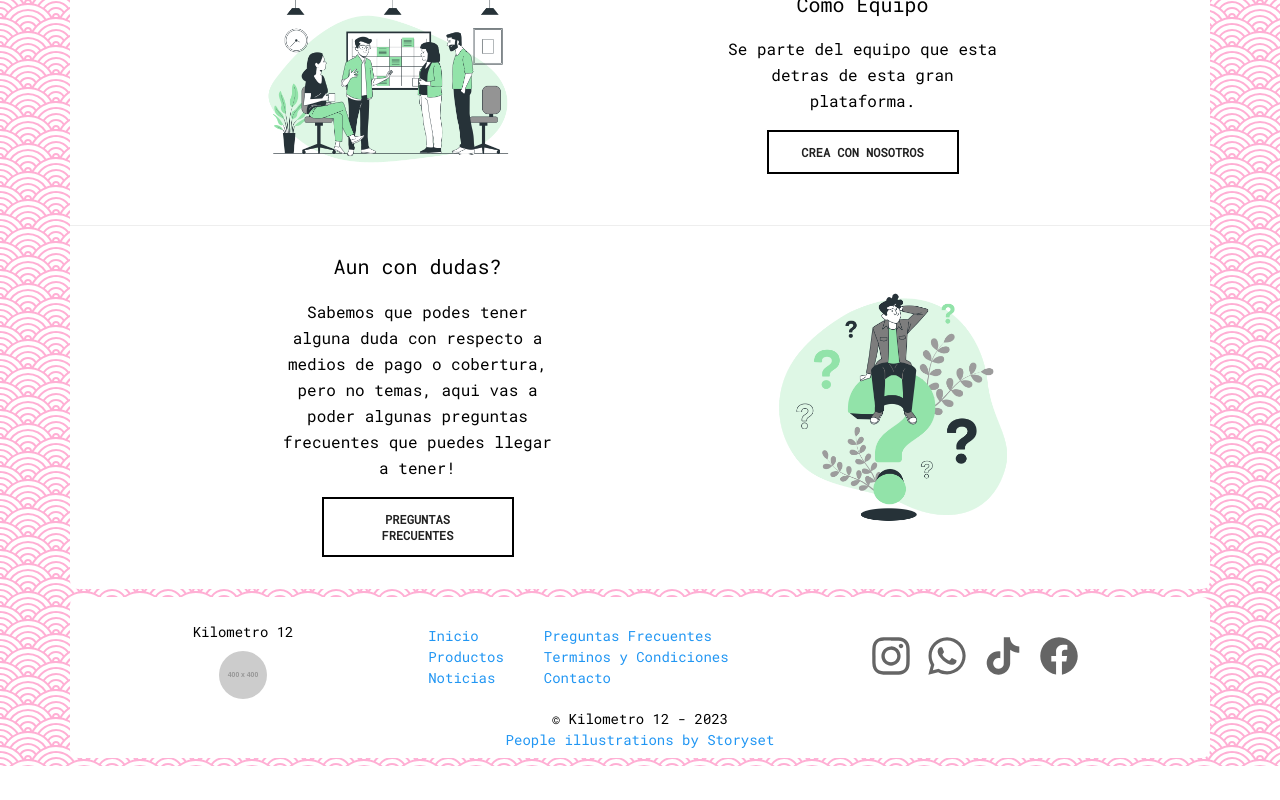
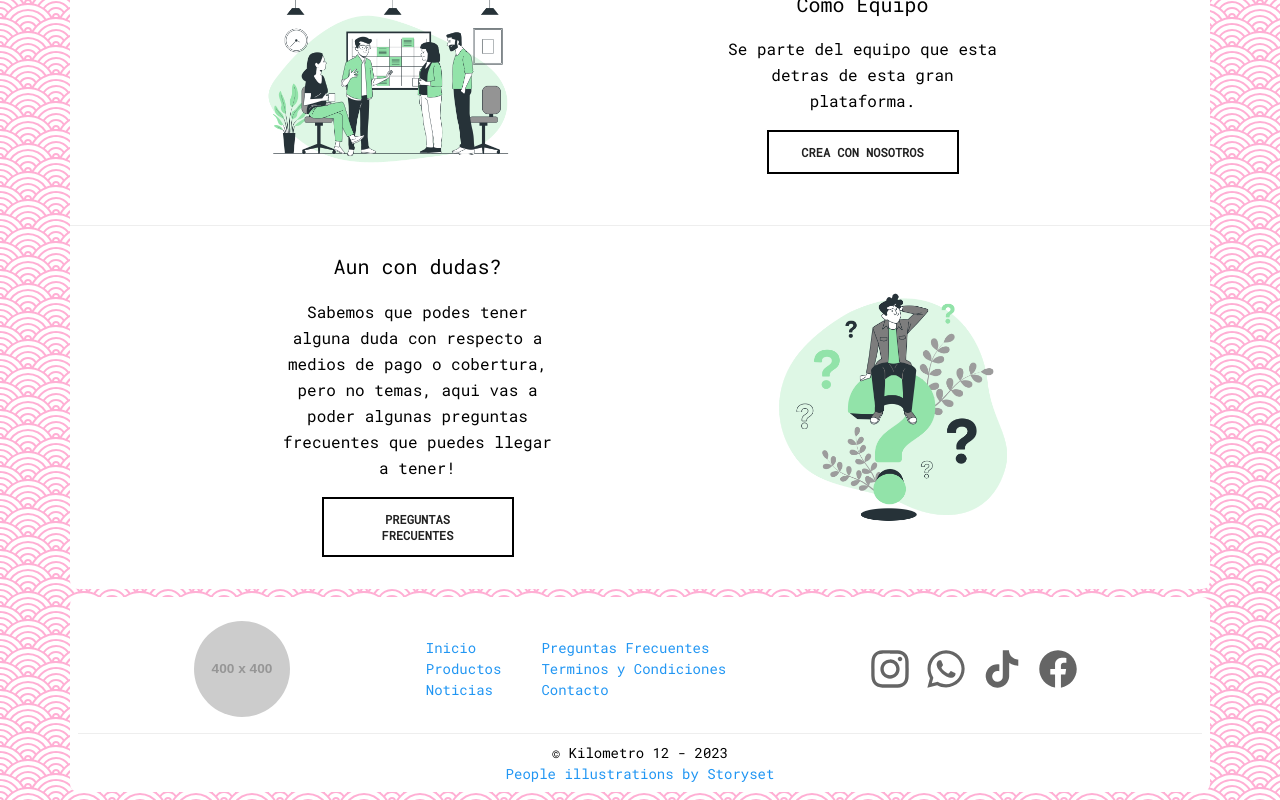
Before and after one commit to kmdz12/market, a React (Vite) app in the folder client/: page / in a window 1280 px wide. Shown: the part 2209-3009 px from the top of the page. Before the commit the page ends 2975 px from the top, so only its background shows below. Built offline with nearby package versions, Linux system fonts and the light colour scheme.

Commit message:
refactor: remove several useless rules

```diff
--- a/client/src/components/Footer/footer.component.jsx
+++ b/client/src/components/Footer/footer.component.jsx
@@ -11,19 +11,18 @@ function FooterComponent() {
             {/* Sub Container */}
             <div className="flex flex-col md:flex-row md:justify-evenly">
                 {/* Name & Logo Container */}
-                <div className="flex flex-row-reverse justify-evenly items-center my-2 md:flex-col">
-                    <Typography variant="small" className="text-center my-2">Kilometro 12</Typography>
-                    <img className="h-12 w-12 rounded-full object-cover object-center" src="https://placehold.co/400" alt="logo" />
+                <div className="flex my-4 justify-center">
+                    <img className="h-24 w-24 rounded-full object-cover object-center" src="https://placehold.co/400" alt="logo" />
                 </div>
 
                 {/* Links Container */}
-                <div className="flex flex-col items-center md:flex-row md:justify-around">
-                    <div className="md:my-5">
+                <div className="flex flex-col items-center md:flex-row">
+                    <div className="">
                         <Typography className="text-center md:px-5 md:text-left" variant="small" color="blue"><a href="#">Inicio</a></Typography>
                         <Typography className="text-center md:px-5 md:text-left" variant="small" color="blue"><a href="#">Productos</a></Typography>
                         <Typography className="text-center md:px-5 md:text-left" variant="small" color="blue"><a href="#">Noticias</a></Typography>
                     </div>
-                    <div className="md:my-5">
+                    <div className="">
                         <Typography className="text-center md:px-5 md:text-left" variant="small" color="blue"><a href="#">Preguntas Frecuentes</a></Typography>
                         <Typography className="text-center md:px-5 md:text-left" variant="small" color="blue"><a href="#">Terminos y Condiciones</a></Typography>
                         <Typography className="text-center md:px-5 md:text-left" variant="small" color="blue"><a href="#">Contacto</a></Typography>
@@ -51,8 +50,10 @@ function FooterComponent() {
 
             </div>
 
+            <hr />
+
             {/* Copyright/Credits Container */}
-            <div className="flex w-full flex-col items-center align-center">
+            <div className="flex w-full flex-col items-center align-center mt-2">
                 <Typography variant="small">&copy; Kilometro 12 - 2023</Typography>
                 <Typography variant="small" color="blue"><a href="https://storyset.com/people">People illustrations by Storyset</a></Typography>
             </div>
```
